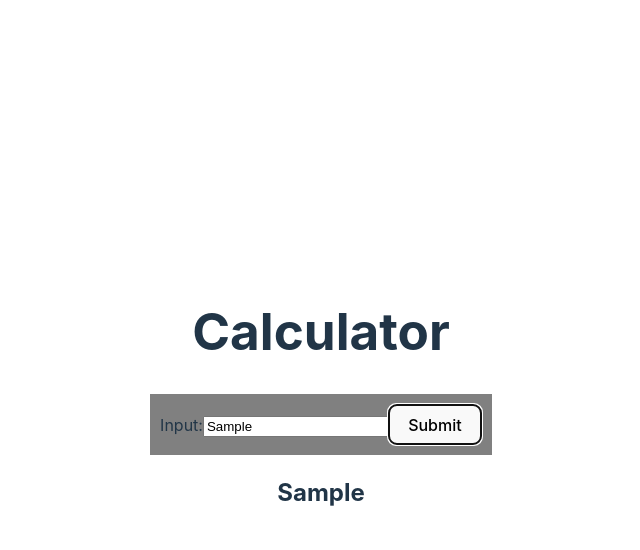
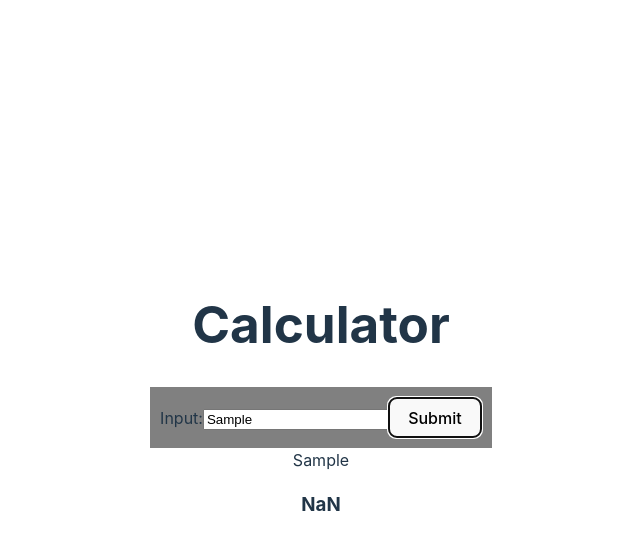
Before and after one commit to GilbertEGomez/React-Calculator, a React (Vite) app: page / in a window 1280 px wide. Both pictures are taken after typing "Sample" into the empty fields and a click on the button "Submit". Shown: the top 550 px of the page, without its empty margins (319-959 px from the left). Built offline with nearby package versions, Linux system fonts and the light colour scheme.

Commit message:
Split the calc functionality into its own comp

```diff
--- a/src/App.jsx
+++ b/src/App.jsx
@@ -2,13 +2,16 @@ import { useEffect, useState } from 'react'
 import reactLogo from './assets/react.svg'
 import viteLogo from '/vite.svg'
 import './App.css'
+import { Calculate } from './Calculate'
 
 function App() {
   const [stack, setStack] = useState([])
-  const [result,setResult] = useState(0)
+
   useEffect(() => {
     console.log(stack)
   }, [stack])
+
+
 
   function onsubmission(e) {
     e.preventDefault()
@@ -26,6 +29,7 @@ function App() {
     }
   }
 
+
   return (
     <>
 
@@ -41,7 +45,8 @@ function App() {
     </div>
 
     <div>
-    <h2>{stack}</h2>
+    {stack}
+    {(stack.length > 0) && <Calculate stack = {stack}/>}
     </div>
     </>
 
--- /dev/null
+++ b/src/Calculate.jsx
@@ -0,0 +1,42 @@
+import { useEffect, useState } from 'react'
+import './App.css'
+export function Calculate({stack}) {
+
+    const [result,setResult] = useState(0)
+        useEffect(() => {
+            calculate_result()
+          }, [stack])
+          useEffect(() => {
+            console.log('Current Result is ' + result)
+            }, [result])
+
+    function calculate_result() {
+        let result_of_stack = stack;
+        let length = result_of_stack.length
+        let popped_element
+        let operators = ['+','-']
+        console.log(result_of_stack.length)
+        for (let i = 0; i < length; i++) {
+          console.log("--------")
+          popped_element = result_of_stack.pop()
+          console.log(popped_element)
+          for (let i = 0; i < operators.length; i++) {
+            if (popped_element === operators[i]) {
+              /*
+              TODO: match symbols, if a certain operator do math expression.
+              */
+            }
+            else {
+              if (result === 0 || result > 0){ // TODO: Change this temporary boolean expression to === 0 only
+                setResult(() => parseInt(popped_element))
+              }
+            }
+
+          }
+        }
+      }
+
+    return (
+        <h3>{result}</h3>
+    )
+}
```
